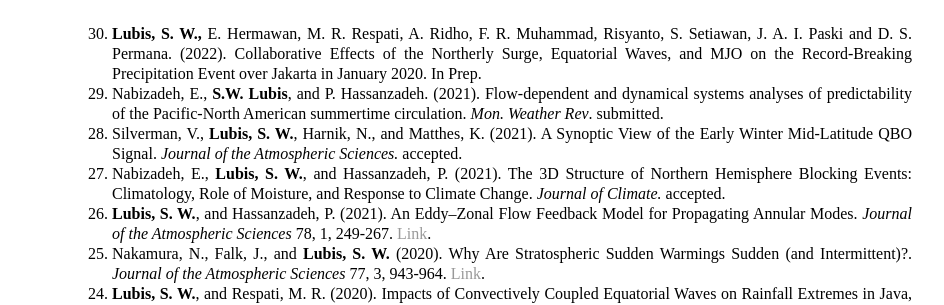
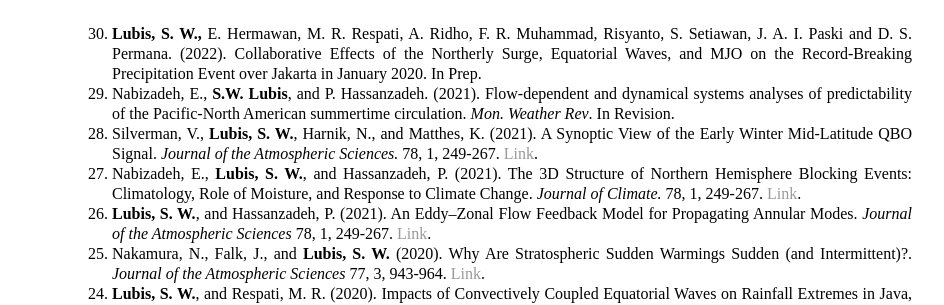
Before and after one commit to sandrolubis/sandrolubis.github.io, a Jekyll site: the page built from publication/index.html, in a window 1280 px wide. Shown: the part 304-609 px from the top of the page, without its empty margins (276-1220 px from the left). Built offline with Jekyll 4.4.1, drawn with Linux system fonts in a browser that asks for light colours.

Commit message:
Update index.html

```diff
--- a/publication/index.html
+++ b/publication/index.html
@@ -8,9 +8,9 @@ title: Publications | Sandro Lubis
 	<ol style="line-height:1.25; text-align:justify;">
 	<ol reversed>
 		<li><b>Lubis, S. W., </b> E. Hermawan, M. R. Respati, A. Ridho, F. R. Muhammad, Risyanto, S. Setiawan, J. A. I. Paski and D. S. Permana. (2022). Collaborative Effects of the Northerly Surge, Equatorial Waves, and MJO on the Record-Breaking Precipitation Event over Jakarta in January 2020.</i> In Prep.</li>
-		<li>Nabizadeh, E., <b>S.W. Lubis</b>, and P. Hassanzadeh. (2021). Flow-dependent and dynamical systems analyses of predictability of the Pacific-North American summertime circulation. <i>Mon. Weather Rev</i>. submitted.</li>
-		<li>Silverman, V., <b>Lubis, S. W.</b>, Harnik, N., and Matthes, K. (2021). A Synoptic View of the Early Winter Mid-Latitude QBO Signal. <i>Journal of the Atmospheric Sciences.</i> accepted.</li>
-		<li>Nabizadeh, E., <b>Lubis, S. W.</b>, and Hassanzadeh, P. (2021). The 3D Structure of Northern Hemisphere Blocking Events: Climatology, Role of Moisture, and Response to Climate Change. <i> Journal of Climate. </i> accepted.</li>
+		<li>Nabizadeh, E., <b>S.W. Lubis</b>, and P. Hassanzadeh. (2021). Flow-dependent and dynamical systems analyses of predictability of the Pacific-North American summertime circulation. <i>Mon. Weather Rev</i>. In Revision.</li>
+		<li>Silverman, V., <b>Lubis, S. W.</b>, Harnik, N., and Matthes, K. (2021). A Synoptic View of the Early Winter Mid-Latitude QBO Signal. <i>Journal of the Atmospheric Sciences.</i> 78, 1, 249-267. <a href="https://doi.org/10.1175/JAS-D-20-0387.1">Link</a>.</li>
+		<li>Nabizadeh, E., <b>Lubis, S. W.</b>, and Hassanzadeh, P. (2021). The 3D Structure of Northern Hemisphere Blocking Events: Climatology, Role of Moisture, and Response to Climate Change. <i> Journal of Climate. </i> 78, 1, 249-267. <a href="https://doi.org/10.1175/JCLI-D-21-0141.1">Link</a>.</li>
 		<li><b>Lubis, S. W.</b>, and Hassanzadeh, P. (2021). An Eddy–Zonal Flow Feedback Model for Propagating Annular Modes. <i>Journal of the Atmospheric Sciences</i> 78, 1, 249-267. <a href="https://doi.org/10.1175/JAS-D-20-0214.1">Link</a>.</li>
 		<li>Nakamura, N., Falk, J., and <b>Lubis, S. W.</b> (2020). Why Are Stratospheric Sudden Warmings Sudden (and Intermittent)?. <i>Journal of the Atmospheric Sciences</i> 77, 3, 943-964. <a href="https://doi.org/10.1175/JAS-D-19-0249.1">Link</a>.</li>
 		<li><b>Lubis, S. W.</b>, and Respati, M. R. (2020). Impacts of Convectively Coupled Equatorial Waves on Rainfall Extremes in Java, Indonesia. <i>International Journal of Climatology</i> 41, 4, 2418-2440. <a href="https://doi.org/10.1002/joc.6967">Link</a>.</li>
```
